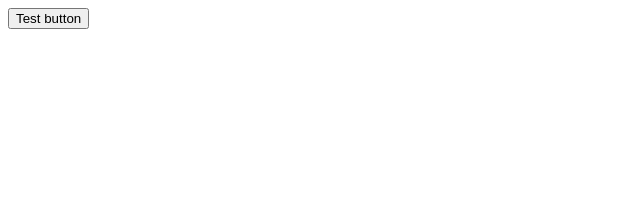
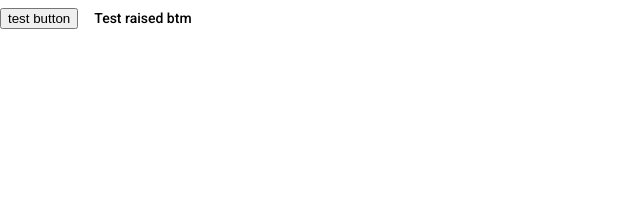
Before and after one commit to orazefabian/BeBot-Frontend, an Angular app: page /chart in a window 1280 px wide. Shown: the top 212 px of the page, without its empty margins (0-640 px from the left). Built offline with nearby package versions, Linux system fonts and the light colour scheme; no server answers.

Commit message:
made some package adjustments

```diff
--- a/angular.json
+++ b/angular.json
@@ -28,6 +28,7 @@
               "src/assets"
             ],
             "styles": [
+              "./node_modules/@angular/material/prebuilt-themes/pink-bluegrey.css",
               "src/styles.less"
             ],
             "scripts": []
@@ -91,6 +92,7 @@
               "src/assets"
             ],
             "styles": [
+              "./node_modules/@angular/material/prebuilt-themes/pink-bluegrey.css",
               "src/styles.less"
             ],
             "scripts": []
--- a/src/app/app.module.ts
+++ b/src/app/app.module.ts
@@ -1,13 +1,18 @@
 import { BrowserModule } from '@angular/platform-browser';
+import {BrowserAnimationsModule} from '@angular/platform-browser/animations';
 import { NgModule } from '@angular/core';
 import { HttpClientModule } from '@angular/common/http';
 import { AppRoutingModule } from './app-routing.module';
 import { AppComponent } from './app.component';
 import { ChartComponent } from './chart/chart.component';
+import {MatButtonModule} from '@angular/material/button';
+import {MatCheckboxModule} from '@angular/material/checkbox'
+
 
 @NgModule({
   declarations: [AppComponent, ChartComponent],
-  imports: [BrowserModule, HttpClientModule, AppRoutingModule],
+  imports: [BrowserModule, HttpClientModule, AppRoutingModule,BrowserAnimationsModule,
+  MatCheckboxModule,MatButtonModule],
   providers: [],
   bootstrap: [AppComponent],
 })
--- a/src/app/chart/chart.component.html
+++ b/src/app/chart/chart.component.html
@@ -2,8 +2,8 @@
 
 <div id="divContent">
   <div id="divMenu">
-     <button mat-button>Test button</button>
-      <!-- here come the buttons to change the various charts -->
+     <button>test button</button>
+      <button mat-button>Test raised btm</button>
   </div>
 
   <div id="divChart">
--- a/src/index.html
+++ b/src/index.html
@@ -7,9 +7,12 @@
   <base href="/">
   <meta name="viewport" content="width=device-width, initial-scale=1">
   <link rel="icon" type="image/x-icon" href="favicon.ico">
+  <link rel="preconnect" href="https://fonts.gstatic.com">
+  <link href="https://fonts.googleapis.com/css2?family=Roboto:wght@300;400;500&display=swap" rel="stylesheet">
+  <link href="https://fonts.googleapis.com/icon?family=Material+Icons" rel="stylesheet">
 </head>
 
-<body>
+<body class="mat-typography">
   <app-root></app-root>
 </body>
 
--- a/src/styles.less
+++ b/src/styles.less
@@ -1 +1,4 @@
 /* You can add global styles to this file, and also import other style files */
+
+html, body { height: 100%; }
+body { margin: 0; font-family: Roboto, "Helvetica Neue", sans-serif; }
```
Also changed, not shown: package.json (+6 -5 lines), src/app/app.component.ts (+8 -1 lines), 1 other file (tests, documents, lock files or other folders).
